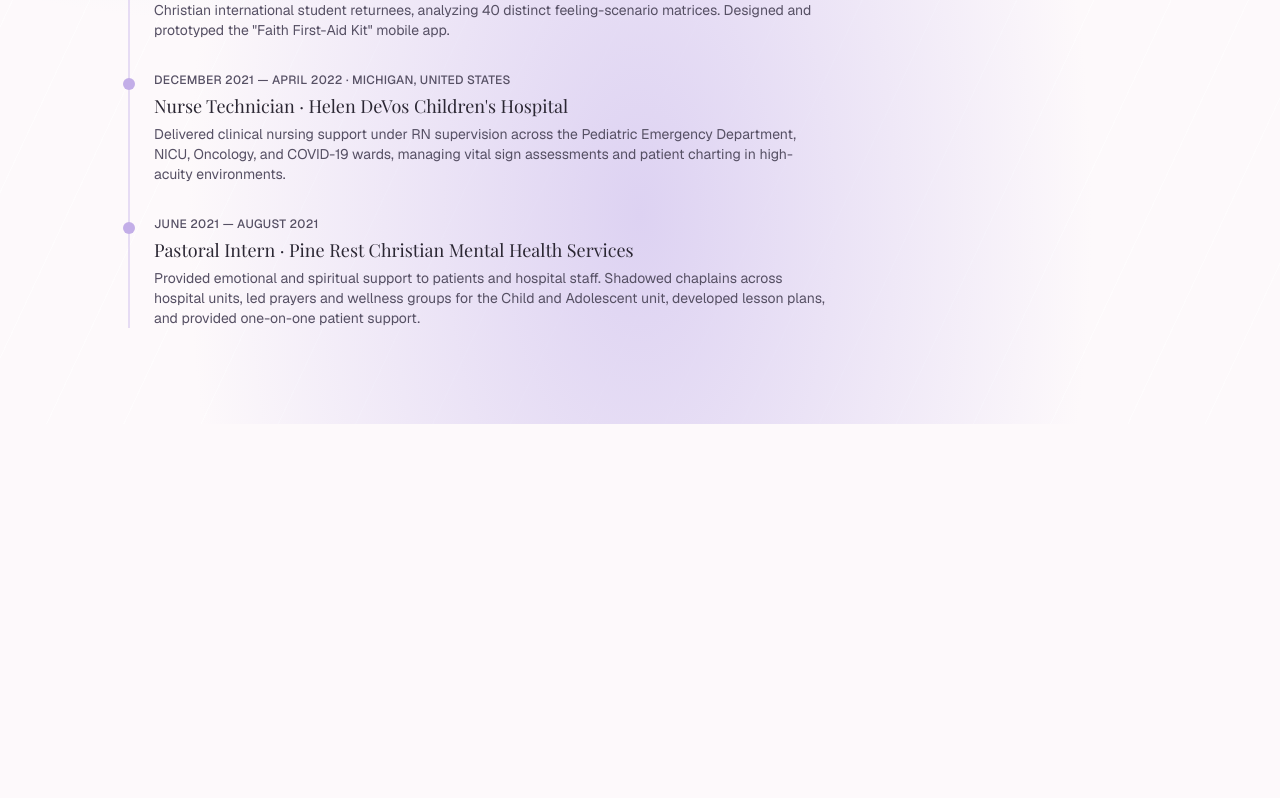
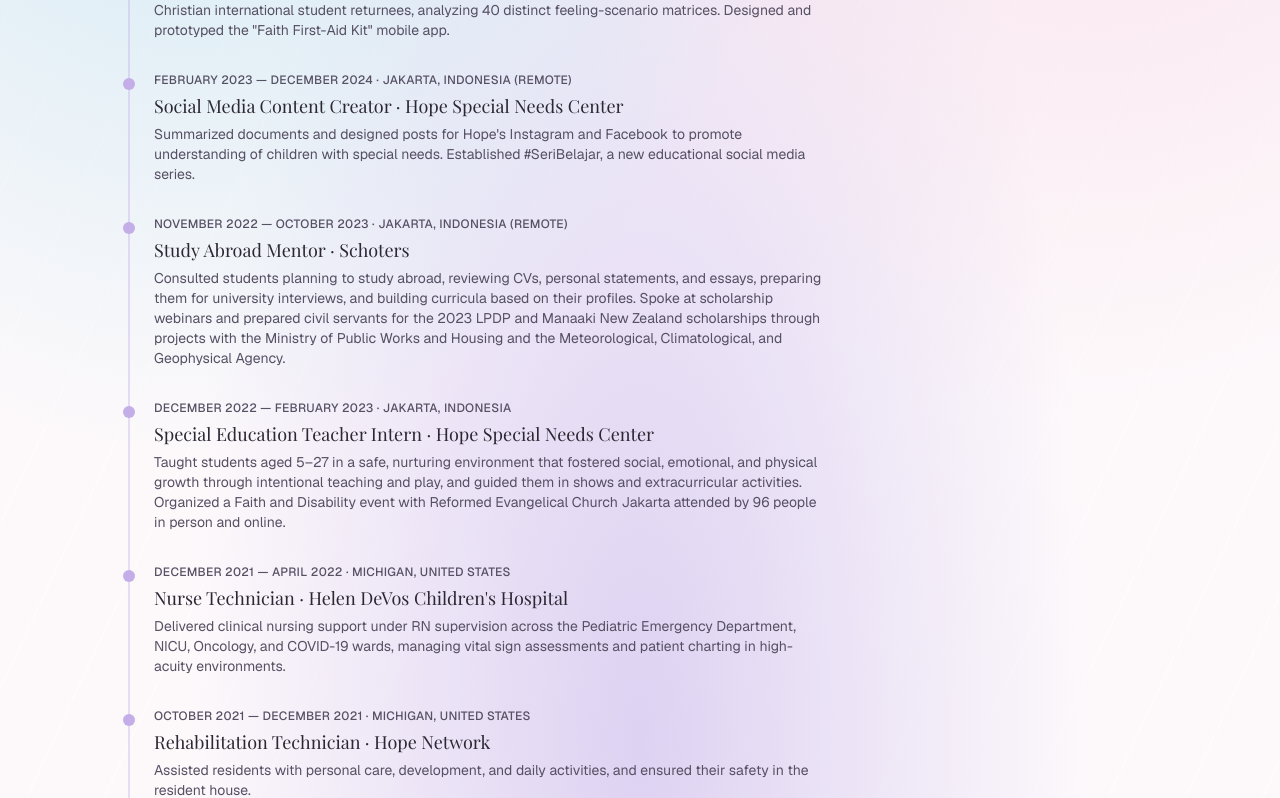
Before and after one commit to keziatjahjanto/webportofolio, a Next.js app: page /resume in a window 1280 px wide. Shown: the part 968-1766 px from the top of the page. Before the commit the page ends 1392 px from the top, so only its background shows below. Built offline with nearby package versions, Linux system fonts and the light colour scheme; a web font is replaced by a local one.

Commit message:
Add Hope SNC, Schoters, and Hope Network experience entries
Co-Authored-By: Claude Opus 5.5 <noreply@anthropic.com>

```diff
--- a/src/data/site.ts
+++ b/src/data/site.ts
@@ -332,11 +332,39 @@ export const experience = [
       "Investigate psycho-social re-entry dynamics, reverse culture shock, and identity reintegration among Christian international student returnees, analyzing 40 distinct feeling-scenario matrices. Designed and prototyped the \"Faith First-Aid Kit\" mobile app.",
   },
   {
+    role: "Social Media Content Creator",
+    org: "Hope Special Needs Center",
+    period: "February 2023 — December 2024 · Jakarta, Indonesia (Remote)",
+    description:
+      "Summarized documents and designed posts for Hope's Instagram and Facebook to promote understanding of children with special needs. Established #SeriBelajar, a new educational social media series.",
+  },
+  {
+    role: "Study Abroad Mentor",
+    org: "Schoters",
+    period: "November 2022 — October 2023 · Jakarta, Indonesia (Remote)",
+    description:
+      "Consulted students planning to study abroad, reviewing CVs, personal statements, and essays, preparing them for university interviews, and building curricula based on their profiles. Spoke at scholarship webinars and prepared civil servants for the 2023 LPDP and Manaaki New Zealand scholarships through projects with the Ministry of Public Works and Housing and the Meteorological, Climatological, and Geophysical Agency.",
+  },
+  {
+    role: "Special Education Teacher Intern",
+    org: "Hope Special Needs Center",
+    period: "December 2022 — February 2023 · Jakarta, Indonesia",
+    description:
+      "Taught students aged 5–27 in a safe, nurturing environment that fostered social, emotional, and physical growth through intentional teaching and play, and guided them in shows and extracurricular activities. Organized a Faith and Disability event with Reformed Evangelical Church Jakarta attended by 96 people in person and online.",
+  },
+  {
     role: "Nurse Technician",
     org: "Helen DeVos Children's Hospital",
     period: "December 2021 — April 2022 · Michigan, United States",
     description:
       "Delivered clinical nursing support under RN supervision across the Pediatric Emergency Department, NICU, Oncology, and COVID-19 wards, managing vital sign assessments and patient charting in high-acuity environments.",
+  },
+  {
+    role: "Rehabilitation Technician",
+    org: "Hope Network",
+    period: "October 2021 — December 2021 · Michigan, United States",
+    description:
+      "Assisted residents with personal care, development, and daily activities, and ensured their safety in the resident house.",
   },
   {
     role: "Pastoral Intern",
```
